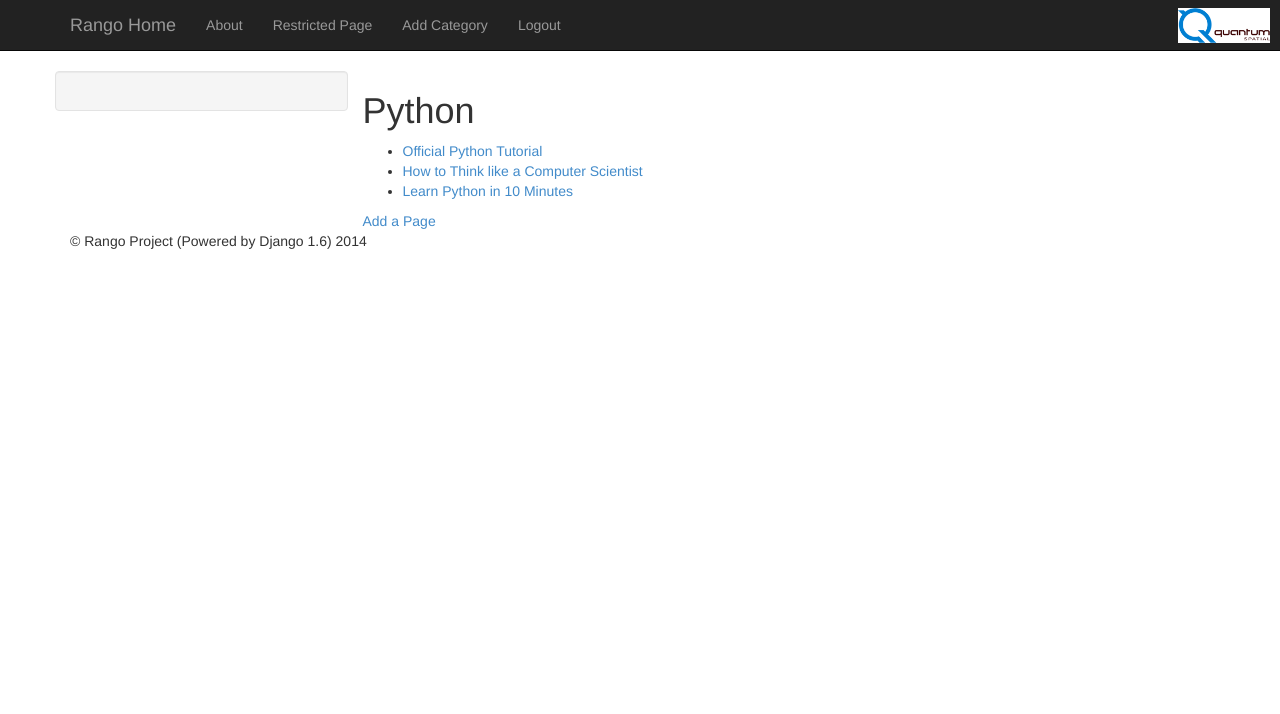
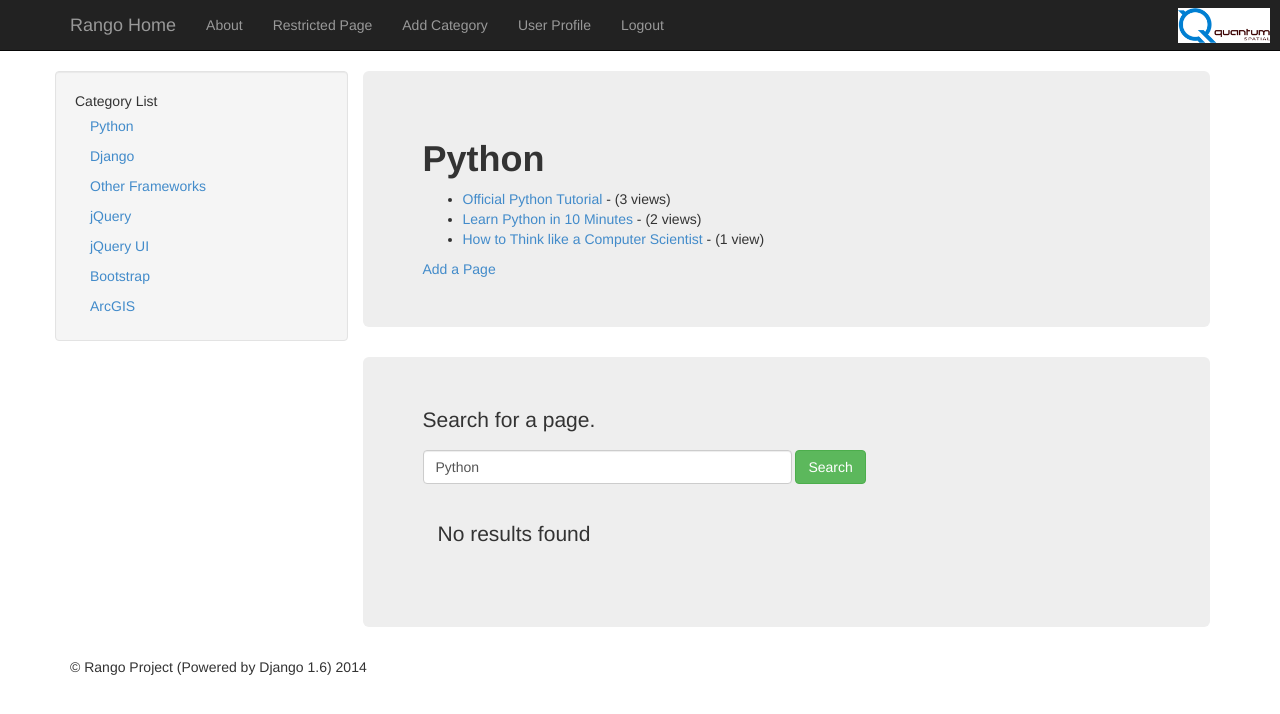
Before and after one commit to ZachLiuGIS/rango_project_16, a Django app: page /rango/category/Python/ in a window 1280 px wide. Shown: the top 714 px of the page. Run offline with Django 3.2, Linux system fonts and the light colour scheme; a user stored in the database is signed in; data comes from the database, SQL or seed files in the repository; both versions use the stored data as it was after the commit; parts of the project's set-up code (start-up, migrations or seed data) failed here and were passed over; some libraries are stand-ins or nearby versions.

Commit message:
Finished Part 14. Add Category to All pages, Track Page views and update database, Search function in category, View User Profile.

```diff
--- a/rango/static/rango/css/main.css
+++ b/rango/static/rango/css/main.css
@@ -14,7 +14,7 @@
 .zl-form {
   max-width: 350px;
   padding: 15px;
-  margin: 0 50px;
+  margin: 0 30px;
 }
 
 
@@ -23,3 +23,12 @@ h2.content-heading{
     font-size: 36px;
     font-weight: bold;
 }
+
+.category-search-result {
+    padding: 15px;
+}
+
+/* side-bar */
+.zl-sidebar .nav>li>a {
+    padding: 5px 15px;
+}
--- a/rango/templates/rango/add_category.html
+++ b/rango/templates/rango/add_category.html
@@ -5,7 +5,7 @@
 {% block title %}Add Category{% endblock %}
 
 {% block body_block %}
-    <div class="container jumbotron zl-add-category-div">
+    <div class="jumbotron zl-add-category-div">
         <h2 class="content-heading">Add Category</h2>
         <form class="form-add-category zl-form" role="form" action="{% url 'rango:add_category' %}" method="POST">
             {% csrf_token %}
@@ -41,7 +41,7 @@
                 {% endif %}
             {% endfor %}
 
-            <button class="btn btn-lg btn-primary btn-block" type="submit">Add Category</button>
+            <button class="btn btn-primary" type="submit">Add Category</button>
         </form>
 
     </div> <!-- /container -->
--- a/rango/templates/rango/base.html
+++ b/rango/templates/rango/base.html
@@ -27,6 +27,7 @@
                         {% if user.is_authenticated %}
                             <li><a href="{% url 'rango:restricted' %}">Restricted Page</a></li>
                             <li><a href="{% url 'rango:add_category' %}">Add Category</a></li>
+                            <li><a href="{% url 'rango:profile' %}">User Profile</a></li>
                             <li><a href="{% url 'rango:logout' %}">Logout</a></li>
                         {% else %}
                             <li><a href="{% url 'rango:register' %}">Register Here</a></li>
@@ -48,9 +49,15 @@
 
         <div class="container zl-body-main">
             <div class="row">
-                <div class="col-xs-12 col-md-3 sidebar-module well">
+                <div class="col-xs-12 col-md-3 sidebar-module well zl-sidebar">
                     {% block sidebar_block %}
                     {% endblock %}
+                    <div id="cats">
+                       {% if cat_list %}
+                           <ul class="nav nav-list"><li>Category List</li></ul>
+                           {% include 'rango/category_list.html' with cat_list=cat_list %}
+                       {% endif %}
+                    </div>
                 </div>
                 <div class="col-xs-6 col-md-9 zl-content-main">
                     {% block body_block %}{% endblock %}
--- a/rango/templates/rango/category.html
+++ b/rango/templates/rango/category.html
@@ -3,19 +3,60 @@
 {% block title %}{{ category_name }}{% endblock %}
 
 {% block body_block %}
-    <h1>{{ category_name }}</h1>
+    <div class="jumbotron zl-category-div">
+        <h2 class="content-heading">{{ category_name }}</h2>
 
         {% if pages %}
             <ul>
                 {% for page in pages %}
-        <li><a href="{{ page.url }}">{{ page.title }}</a></li>
+                <li>
+                    <a href="/rango/goto/?page_id={{page.id}}">{{page.title}}</a>
+                    {% if page.views > 1 %}
+                        - ({{ page.views }} views)
+                    {% elif page.views == 1 %}
+                        - ({{ page.views }} view)
+                    {% endif %}
+                </li>
                 {% endfor %}
             </ul>
         {% else %}
-        <strong>No pages currently in category.</strong>
+            <strong>No pages currently in category.</strong><br/>
         {% endif %}
 
         {% if user.is_authenticated %}
-       <a href="/rango/category/{{category_name_url}}/add_page/">Add a Page</a>
+           <a href="{% url 'rango:add_page' category_name_url %}">Add a Page</a>
         {% endif %}
+    </div>
+
+    <div class="jumbotron zl-category-search-div">
+        <p>Search for a page.</p>
+        <form class="form-inline zl_form" id="form-search" method="POST" action="{% url 'rango:category' category_name_url %}">
+
+            {% csrf_token %}
+            <div class="form-group">
+                <label class="sr-only" for="query-category">Category Name</label>
+                <input type="text" class="form-control" id="query-category" name="query-category" size="40" value="{{ category_name }}">
+            </div>
+
+            <button type="submit" class="btn btn-success" name="submit" value="Search">Search</button>
+        </form>
+
+        <div class="category-search-result">
+            {% if result_list %}
+                <!-- Display search results in an ordered list -->
+                <ol>
+                    {% for result in result_list %}
+                    <li>
+                        <strong><a href="{{ result.link }}">{{ result.title }}</a></strong><br />
+                        <p>{{ result.summary }}</p>
+                    </li>
+                    {% endfor %}
+                </ol>
+            {% else %}
+                <br/>
+                <p>No results found</p>
+            {% endif %}
+        </div>
+    </div>
+
 {% endblock %}
--- /dev/null
+++ b/rango/templates/rango/category_list.html
@@ -0,0 +1,9 @@
+<ul class="nav nav-list">
+    {% if cat_list %}
+        {% for cat in cat_list %}
+            <li><a href="{% url 'rango:category' cat.url %}">{{ cat.name }}</a></li>
+        {% endfor %}
+    {% else %}
+        <li>No categories at present.</li>
+   {% endif %}
+</ul>
--- a/rango/templates/rango/login.html
+++ b/rango/templates/rango/login.html
@@ -23,7 +23,7 @@
             <!--<label class="checkbox">-->
               <!--<input type="checkbox" value="remember-me"> Remember me-->
             <!--</label>-->
-            <button class="btn btn-lg btn-primary btn-block" type="submit">Sign in</button>
+            <button class="btn btn-primary" type="submit">Sign in</button>
         </form>
 
     </div> <!-- /container -->
--- a/rango/templates/rango/register.html
+++ b/rango/templates/rango/register.html
@@ -57,7 +57,7 @@
                     {% endif %}
                 {% endfor %}
 
-                <button class="btn btn-lg btn-primary btn-block" type="submit">Register</button>
+                <button class="btn btn-primary" type="submit">Register</button>
             </form>
         {% endif %}
         </div>
--- a/rango/urls.py
+++ b/rango/urls.py
@@ -11,4 +11,7 @@ urlpatterns = patterns('',
         url(r'^login/$', views.user_login, name='login'),
         url(r'^logout/$', views.user_logout, name='logout'),
         url(r'^restricted/', views.restricted, name='restricted'),
+        url(r'^profile/$', views.profile, name='profile'),
+        url(r'^goto/$', views.track_url, name='track_url'),
+        #url(r'^search/', views.search, name='search'),
 )
--- a/rango/views.py
+++ b/rango/views.py
@@ -7,11 +7,14 @@ from django.views import generic
 from django.contrib.auth import authenticate, login, logout
 from django.contrib.auth.decorators import login_required
 
-from rango.models import Category, Page
+from django.contrib.auth.models import User
+from rango.models import Category, Page, UserProfile
 from rango.forms import CategoryForm, PageForm, UserForm, UserProfileForm
 
+from rango.bing_search import run_query
 
-# Helper functions
+
+## Helper functions
 def encode_url(name):
     return name.replace(' ', '_')
 
@@ -20,9 +23,21 @@ def decode_url(url):
     return url.replace('_', ' ')
 
 
+def get_category_list():
+    cat_list = Category.objects.all()
+
+    for cat in cat_list:
+        cat.url = encode_url(cat.name)
+
+    return cat_list
+
+
+## Views
 def index(request):
     category_list = Category.objects.order_by('-views')[:5]
     context_dict = {'categories': category_list}
+    cat_list = get_category_list()
+    context_dict['cat_list'] = cat_list
 
     for category in category_list:
         category.url = encode_url(category.name)
@@ -56,6 +71,7 @@ def index(request):
 
 
 def category(request, category_name_url):
+
     # Change underscores in the category name to spaces.
     # URLs don't handle spaces well, so we encode them as underscores.
     # We can then simply replace the underscores with spaces again to get the name.
@@ -66,6 +82,9 @@ def category(request, category_name_url):
     context_dict = {'category_name': category_name}
     context_dict['category_name_url'] = category_name_url
 
+    cat_list = get_category_list()
+    context_dict['cat_list'] = cat_list
+
     try:
         # Can we find a category with the given name?
         # If we can't, the .get() method raises a DoesNotExist exception.
@@ -74,7 +93,7 @@ def category(request, category_name_url):
 
         # Retrieve all of the associated pages.
         # Note that filter returns >= 1 model instance.
-        pages = Page.objects.filter(category=category)
+        pages = Page.objects.filter(category=category).order_by('-views')
 
         # Adds our results list to the template context under name pages.
         context_dict['pages'] = pages
@@ -87,6 +106,12 @@ def category(request, category_name_url):
         # We get here if we didn't find the specified category.
         # Don't do anything - the template displays the "no category" message for us.
         pass
+
+    if request.method == 'POST':
+        query = request.POST['query-category'].strip()
+        if query:
+            result_list = run_query(query)
+            context_dict['result_list'] = result_list
 
     # Go render the response and return it to the client.
     return render(request, 'rango/category.html', context_dict)
@@ -103,10 +128,14 @@ def add_category(request):
             print form.errors
     else:
         form = CategoryForm()
-    return render(request, 'rango/add_category.html', {'form': form})
+
+    cat_list = get_category_list()
+    context_dict = {'cat_list': cat_list, 'form': form}
+    return render(request, 'rango/add_category.html', context_dict)
 
 
 def add_page(request, category_name_url):
+    cat_list = get_category_list()
     category_name = decode_url(category_name_url)
 
     if request.method == 'POST':
@@ -133,10 +162,12 @@ def add_page(request, category_name_url):
 
     return render(request, "rango/add_page.html", {'category_name_url': category_name_url,
                                               'category_name': category_name,
-                                              'form': form})
+                                              'form': form,
+                                              'cat_list': cat_list})
 
 
 def register(request):
+    cat_list = get_category_list()
     registered = False
 
     if request.method == 'POST':
@@ -168,11 +199,13 @@ def register(request):
     return render(request, "rango/register.html", {
         'user_form': user_form,
         'profile_form': profile_form,
-        'registered': registered
+        'registered': registered,
+        'cat_list': cat_list
     })
 
 
 def user_login(request):
+    cat_list = get_category_list()
     if request.method == 'POST':
 
         username = request.POST['username']
@@ -191,7 +224,38 @@ def user_login(request):
             return HttpResponse("Invalid login details supplied.")
 
     else:
-        return render(request, 'rango/login.html')
+        return render(request, 'rango/login.html', {'cat_list': cat_list})
+
+
+def search(request):
+
+    result_list = []
+
+    if request.method == 'POST':
+        query = request.POST['query'].strip()
+
+        if query:
+            result_list = run_query(query)
+            print result_list
+
+    return render(request, 'rango/search.html', {'result_list': result_list})
+
+
+@login_required
+def profile(request):
+    cat_list = get_category_list()
+    context_dict = {'cat_list': cat_list}
+    u = User.objects.get(username=request.user)
+
+    try:
+        up = UserProfile.objects.get(user=u)
+
+    except:
+        up = None
+
+    context_dict['user'] = u
+    context_dict['userprofile'] = up
+    return render(request, 'rango/profile.html', context_dict)
 
 
 @login_required
@@ -205,12 +269,31 @@ def user_logout(request):
     return redirect("rango:index")
 
 
+def track_url(request):
+    page_id = None
+    url = "{% url 'rango:index' %}"
+
+    if request.method == 'GET':
+        if 'page_id' in request.GET:
+            page_id = request.GET['page_id']
+            try:
+                page = Page.objects.get(id=page_id)
+                page.views += 1
+                page.save()
+                url = page.url
+            except:
+                pass
+
+    return redirect(url)
+
+
 def about(request):
+    cat_list = get_category_list()
     if request.session.get('visits'):
         count = request.session.get('visits')
     else:
         count = 0
-    return render(request, 'rango/about.html', {'visits': count})
+    return render(request, 'rango/about.html', {'visits': count, 'cat_list': cat_list})
 
 
 # Create your views here.
```
Also changed, not shown: rango/bing_search.py (added, +67 -0 lines), rango/templates/rango/add_page.html (+32 -8 lines), rango/templates/rango/index.html (+14 -7 lines), rango/templates/rango/profile.html (added, +19 -0 lines), rango/templates/rango/search.html (added, +41 -0 lines), rango.db. Lines whose indentation alone changed are shown as unchanged.
